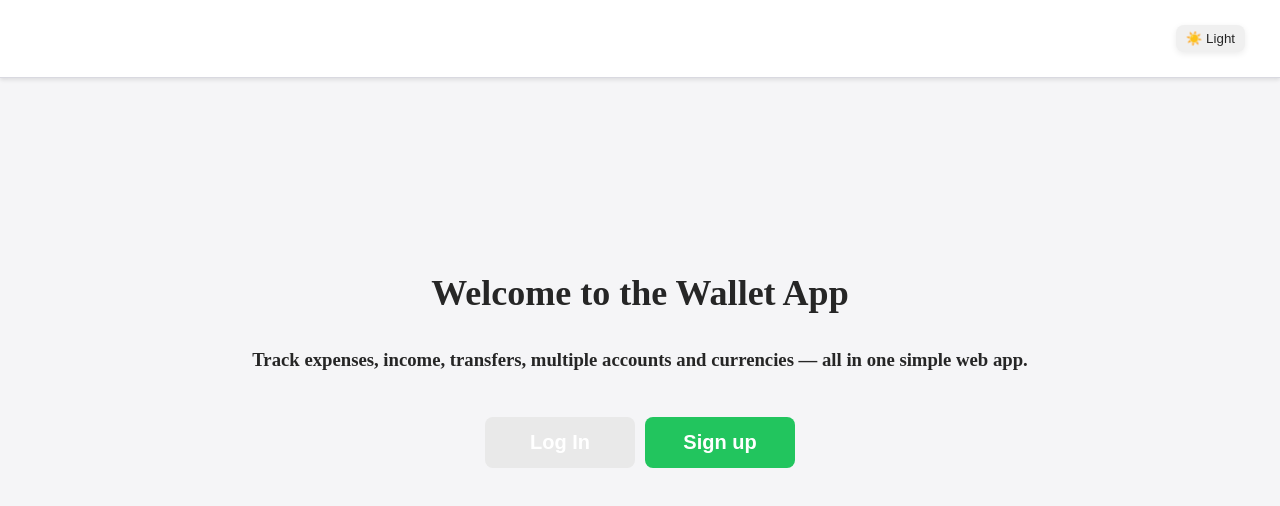
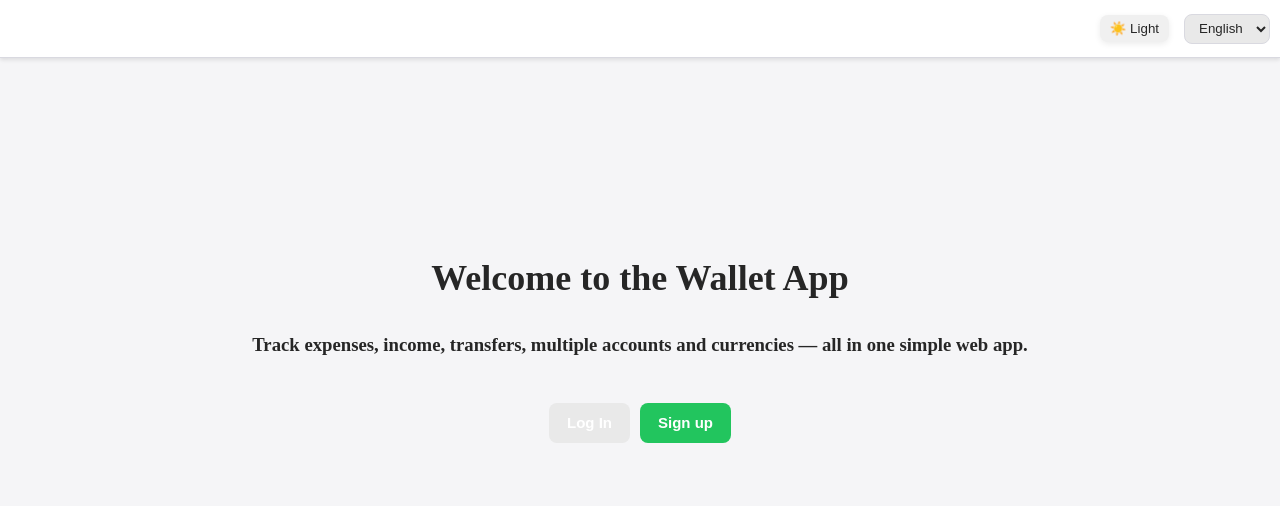
Before and after one commit to yaryhiin/wallet-react, a React (Create React App) app: page / in a window 1280 px wide. Shown: the top 506 px of the page. Built offline with nearby package versions, Linux system fonts and the light colour scheme.

Commit message:
added changeLanguage to welcomeScreen

```diff
--- a/src/App.jsx
+++ b/src/App.jsx
@@ -383,18 +383,37 @@ function App() {
               <Route
                 path="/"
                 element={
-                  <WelcomeScreen toggleTheme={toggleTheme} theme={theme} />
+                  <WelcomeScreen
+                    toggleTheme={toggleTheme}
+                    theme={theme}
+                    language={language}
+                    setLanguage={setLanguage}
+                  />
                 }
               />
 
               <Route
                 path="/signup"
-                element={<SignUp toggleTheme={toggleTheme} theme={theme} />}
+                element={
+                  <SignUp
+                    toggleTheme={toggleTheme}
+                    theme={theme}
+                    language={language}
+                    setLanguage={setLanguage}
+                  />
+                }
               />
 
               <Route
                 path="/login"
-                element={<Login toggleTheme={toggleTheme} theme={theme} />}
+                element={
+                  <Login
+                    toggleTheme={toggleTheme}
+                    theme={theme}
+                    language={language}
+                    setLanguage={setLanguage}
+                  />
+                }
               />
 
               <Route path="*" element={<Navigate to="/" replace />} />
--- a/src/components/codes/Login.jsx
+++ b/src/components/codes/Login.jsx
@@ -7,8 +7,8 @@ import { getAuthErrorMessage } from "../../utils";
 import ThemeSwitch from "./ThemeSwitch";
 import { useTranslation } from "react-i18next";
 
-const Login = ({ toggleTheme, theme }) => {
-  const { t } = useTranslation();
+const Login = ({ toggleTheme, theme, language, setLanguage }) => {
+  const { i18n, t } = useTranslation();
   const [email, setEmail] = useState("");
   const [password, setPassword] = useState("");
   const [errors, setErrors] = useState({});
@@ -60,8 +60,20 @@ const Login = ({ toggleTheme, theme }) => {
 
   return (
     <>
-      <header className={styles.header}>
-        <ThemeSwitch toggleTheme={toggleTheme} theme={theme} />
+      <header className={`header ${styles.header}`}>
+        <div>
+          <ThemeSwitch toggleTheme={toggleTheme} theme={theme} />
+          <select
+            value={language}
+            onChange={(e) => {
+              i18n.changeLanguage(e.target.value);
+              setLanguage(e.target.value);
+            }}
+          >
+            <option value="en">English</option>
+            <option value="pl">Polska</option>
+          </select>
+        </div>
       </header>
       <div className="container">
         <div className={styles.formContainer}>
--- a/src/components/codes/SignUp.jsx
+++ b/src/components/codes/SignUp.jsx
@@ -8,8 +8,8 @@ import MessageModal from "./MessageModal";
 import ThemeSwitch from "./ThemeSwitch";
 import { useTranslation } from "react-i18next";
 
-const SignUp = ({ toggleTheme, theme }) => {
-  const { t } = useTranslation();
+const SignUp = ({ toggleTheme, theme, language, setLanguage }) => {
+  const { i18n, t } = useTranslation();
   const [email, setEmail] = useState("");
   const [password, setPassword] = useState("");
   const [confirmPassword, setConfirmPassword] = useState("");
@@ -83,8 +83,20 @@ const SignUp = ({ toggleTheme, theme }) => {
 
   return (
     <>
-      <header className={styles.header}>
-        <ThemeSwitch toggleTheme={toggleTheme} theme={theme} />
+      <header className={`header ${styles.header}`}>
+        <div>
+          <ThemeSwitch toggleTheme={toggleTheme} theme={theme} />
+          <select
+            value={language}
+            onChange={(e) => {
+              i18n.changeLanguage(e.target.value);
+              setLanguage(e.target.value);
+            }}
+          >
+            <option value="en">English</option>
+            <option value="pl">Polska</option>
+          </select>
+        </div>
       </header>
       <div className="container">
         <div className={styles.formContainer}>
--- a/src/components/codes/WelcomeScreen.jsx
+++ b/src/components/codes/WelcomeScreen.jsx
@@ -3,8 +3,8 @@ import ThemeSwitch from "./ThemeSwitch";
 import { useNavigate } from "react-router-dom";
 import { useTranslation } from "react-i18next";
 
-const WelcomeScreen = ({ toggleTheme, theme }) => {
-  const { t } = useTranslation();
+const WelcomeScreen = ({ toggleTheme, theme, language, setLanguage }) => {
+  const { i18n, t } = useTranslation();
   const navigate = useNavigate();
   function signup() {
     navigate("/signup");
@@ -14,8 +14,20 @@ const WelcomeScreen = ({ toggleTheme, theme }) => {
   }
   return (
     <>
-      <header className={styles.header}>
-        <ThemeSwitch toggleTheme={toggleTheme} theme={theme} />
+      <header className={`header ${styles.header}`}>
+        <div>
+          <ThemeSwitch toggleTheme={toggleTheme} theme={theme} />
+          <select
+            value={language}
+            onChange={(e) => {
+              i18n.changeLanguage(e.target.value);
+              setLanguage(e.target.value);
+            }}
+          >
+            <option value="en">English</option>
+            <option value="pl">Polska</option>
+          </select>
+        </div>
       </header>
       <div className={styles.content}>
         <h1 className={styles.title}>{t("welcome.title")}</h1>
--- a/src/components/styles/WelcomeScreen.module.scss
+++ b/src/components/styles/WelcomeScreen.module.scss
@@ -34,14 +34,15 @@
 
 .logIn, .signUp {
   margin-top: 28px;
-    padding: 14px 28px;
+    padding: 10px 18px;
     color: white;
     border: none;
     border-radius: 8px;
     cursor: pointer;
-    font-size: 20px;
+    font-size: 15px;
     font-weight: 600;
-    width: 150px;
+    width: fit-content;
+    height: 40px;
 }
 
 .signUp {
--- a/src/components/styles/base/_global.scss
+++ b/src/components/styles/base/_global.scss
@@ -2,7 +2,7 @@
   max-width: 100%;
 }
 
-header {
+.header {
   padding: 10px 20px;
   box-shadow: 0 2px 4px rgba(0, 0, 0, 0.1);
   background-color: var(--card-bg);
```
